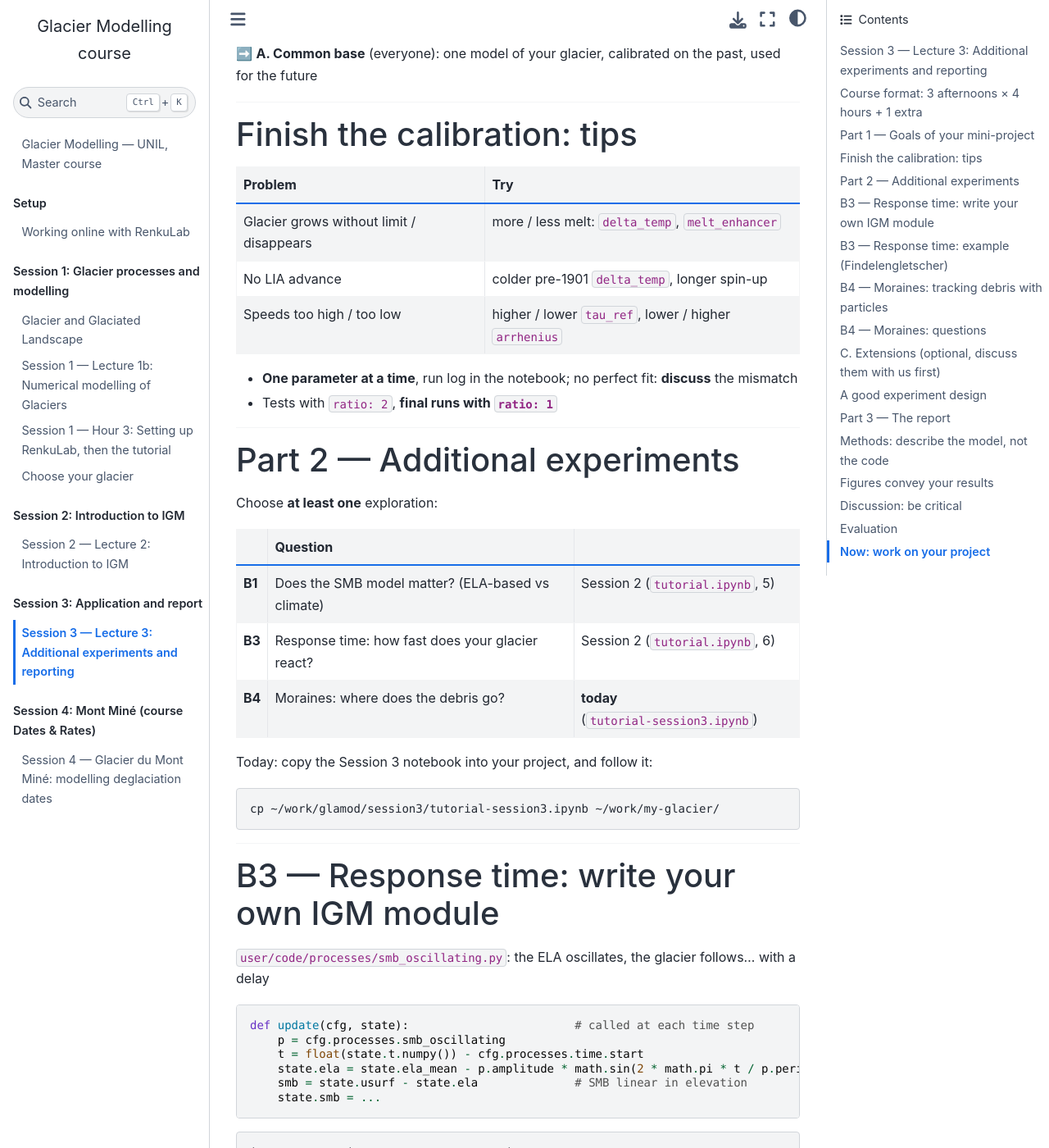
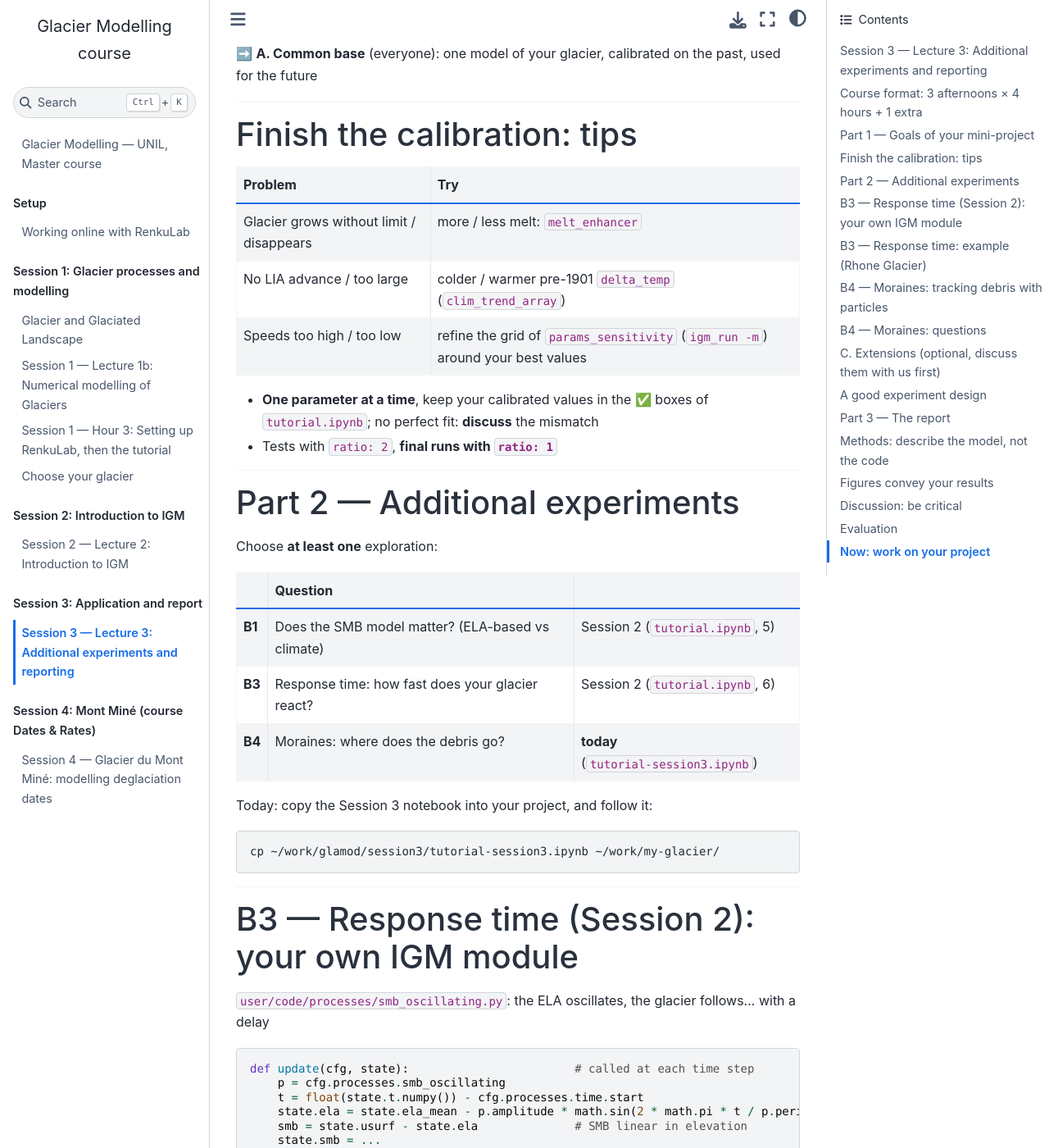
Before and after one commit to jouvetg/glamod, a Jupyter Book: the page built from session3/lecture-3-application-and-report.md, in a window 1280 px wide and 1400 px high, scrolled down 982 px. Shown: the whole window at 82% size. Built offline with Jupyter Book 1.0.4 settings and Sphinx 7.4.7 and the Sphinx Book theme 1.1.4, drawn with Linux system fonts in a browser that asks for light colours; pages that are not in the unit, such as notebooks, are missing from menus; some of the changed text lies outside the part shown.

Commit message:
Lecture 3: response time done in Session 2, Rhone example, calibration tips; infos programme

```diff
--- a/session3/lecture-3-application-and-report.md
+++ b/session3/lecture-3-application-and-report.md
@@ -42,11 +42,11 @@
 
 | Problem | Try |
 |---|---|
-| Glacier grows without limit / disappears | more / less melt: `delta_temp`, `melt_enhancer` |
-| No LIA advance | colder pre-1901 `delta_temp`, longer spin-up |
-| Speeds too high / too low | higher / lower `tau_ref`, lower / higher `arrhenius` |
+| Glacier grows without limit / disappears | more / less melt: `melt_enhancer` |
+| No LIA advance / too large | colder / warmer pre-1901 `delta_temp` (`clim_trend_array`) |
+| Speeds too high / too low | refine the grid of `params_sensitivity` (`igm_run -m`) around your best values |
 
-- **One parameter at a time**, run log in the notebook; no perfect fit: **discuss** the mismatch
+- **One parameter at a time**, keep your calibrated values in the ✅ boxes of `tutorial.ipynb`; no perfect fit: **discuss** the mismatch
 - Tests with `ratio: 2`, **final runs with `ratio: 1`**
 
 ---
@@ -69,7 +69,7 @@
 
 ---
 
-# B3 — Response time: write your own IGM module
+# B3 — Response time (Session 2): your own IGM module
 
 `user/code/processes/smb_oscillating.py`: the ELA oscillates, the glacier follows... with a delay
 
@@ -88,11 +88,11 @@
 
 ---
 
-# B3 — Response time: example (Findelengletscher)
+# B3 — Response time: example (Rhone Glacier)
 
-![height:250px](fig/response-time-findelen.png)
+![height:250px](fig/response-time-rhone.png)
 
-- The volume peaks **~40 years** after the ELA minimum (period 200 yr, amplitude 200 m)
+- The volume peaks **~45 years** after the ELA minimum (period 200 yr, amplitude 200 m)
 - Other periods (50, 100, 400 yr): copy the file (`params_response_100.yaml`), set `period: 100` in it: how do lag and amplitude change? Compare with $\tau \approx H/(-b_{terminus})$ (Lecture 1a) and the tutorial
 - Read the module: how to extend IGM with `initialize`, `update`, `finalize`
 
```
Also changed, not shown: other parts of session3/lecture-3-application-and-report.md (+2 -2 lines), infos.md (+1 -1 lines), session3/fig/response-time-rhone.png (added).
